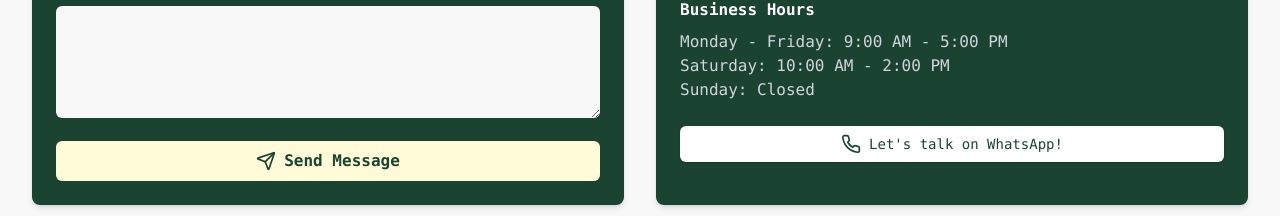
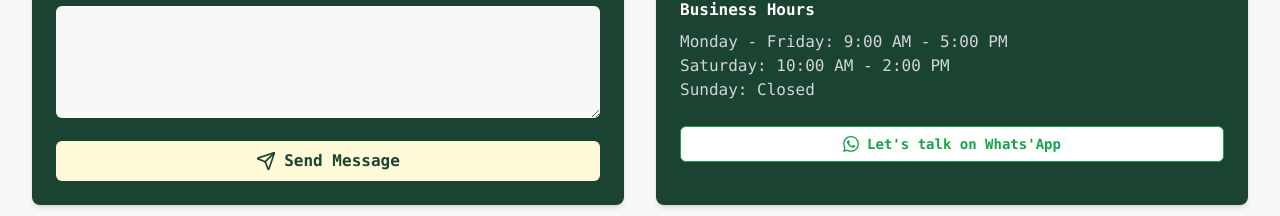
Before and after one commit to Mfullaty/artesana2, a Next.js app: page / in a window 1280 px wide. Shown: the part 3896-4112 px from the top of the page. Built offline with nearby package versions, Linux system fonts and the light colour scheme.

Commit message:
Improve contact us form

```diff
--- /dev/null
+++ b/app/api/commodity/route.js
@@ -0,0 +1,14 @@
+import axios from 'axios';
+
+export default function handler(req, res) {
+  const country = req.query.country;
+  const url = `https://api.imf.org/commodity-data?country=${country}&category=food&beverages`;
+
+  axios.get(url)
+    .then(response => {
+      res.status(200).json(response.data);
+    })
+    .catch(error => {
+      res.status(500).json({ error: error.message });
+    });
+}
--- /dev/null
+++ b/components/CommodityData.tsx
@@ -0,0 +1,34 @@
+import React, { useEffect, useState } from 'react';
+
+interface country {
+    country: string
+}
+const CommodityData = ({ country} : country) => {
+  const [data, setData] = useState(null);
+  const [error, setError] = useState(null);
+
+  useEffect(() => {
+    fetch(`api/commodity?country=${country}`)
+      .then(response => response.json())
+      .then(data => setData(data))
+      .catch(error => setError(error.message));
+  }, [country]);
+
+  console.log(data);
+
+  return (
+    <div>
+      {error && <p>Error: {error}</p>}
+      {data ? (
+        <div>
+          <h2>Commodity Data for {country}</h2>
+          <pre>{JSON.stringify(data, null, 2)}</pre>
+        </div>
+      ) : (
+        <p>Loading...</p>
+      )}
+    </div>
+  );
+};
+
+export default CommodityData;
--- a/components/ProductSinglePage.tsx
+++ b/components/ProductSinglePage.tsx
@@ -37,6 +37,7 @@
 import FeaturedProducts from "./sections/FeaturedProducts";
 import AgriculturalNews from "./sections/AgriCulturalNews";
 import RequestAQuoteForm from "./RequestAQuoteForm";
+import CommodityData from "./CommodityData";
 
 export default function LuxuryProductPage() {
   const [currentImage, setCurrentImage] = useState(0);
@@ -179,6 +180,7 @@
       </div>
       <FeaturedProducts />
       <AgriculturalNews />
+      {/* <CommodityData country="USA" /> */}
     </>
   );
 }
--- a/components/sections/ContactUs.tsx
+++ b/components/sections/ContactUs.tsx
@@ -116,13 +116,21 @@
             </div>
             <div className="mt-6">
             <Button
-                className="w-full bg-white text-primary hover:bg-primary-foreground hover:scale-105"
                   onClick={() =>
                     window.open("https://wa.me/2348138497268", "_blank")
                   }
+                  variant="outline"
+                  className="w-full text-green-600 border-green-600 hover:bg-green-600 hover:text-white transition-all duration-300 font-semibold"
                 >
-                <Phone className="h-5 w-5 mr-2" />
-                Let's talk on WhatsApp!
+                  <svg
+                    className="mr-2 h-4 w-4"
+                    fill="currentColor"
+                    viewBox="0 0 24 24"
+                    xmlns="http://www.w3.org/2000/svg"
+                  >
+                    <path d="M17.472 14.382c-.297-.149-1.758-.867-2.03-.967-.273-.099-.471-.148-.67.15-.197.297-.767.966-.94 1.164-.173.199-.347.223-.644.075-.297-.15-1.255-.463-2.39-1.475-.883-.788-1.48-1.761-1.653-2.059-.173-.297-.018-.458.13-.606.134-.133.298-.347.446-.52.149-.174.198-.298.298-.497.099-.198.05-.371-.025-.52-.075-.149-.669-1.612-.916-2.207-.242-.579-.487-.5-.669-.51-.173-.008-.371-.01-.57-.01-.198 0-.52.074-.792.372-.272.297-1.04 1.016-1.04 2.479 0 1.462 1.065 2.875 1.213 3.074.149.198 2.096 3.2 5.077 4.487.709.306 1.262.489 1.694.625.712.227 1.36.195 1.871.118.571-.085 1.758-.719 2.006-1.413.248-.694.248-1.289.173-1.413-.074-.124-.272-.198-.57-.347m-5.421 7.403h-.004a9.87 9.87 0 01-5.031-1.378l-.361-.214-3.741.982.998-3.648-.235-.374a9.86 9.86 0 01-1.51-5.26c.001-5.45 4.436-9.884 9.888-9.884 2.64 0 5.122 1.03 6.988 2.898a9.825 9.825 0 012.893 6.994c-.003 5.45-4.437 9.884-9.885 9.884m8.413-18.297A11.815 11.815 0 0012.05 0C5.495 0 .16 5.335.157 11.892c0 2.096.547 4.142 1.588 5.945L.057 24l6.305-1.654a11.882 11.882 0 005.683 1.448h.005c6.554 0 11.89-5.335 11.893-11.893a11.821 11.821 0 00-3.48-8.413z" />
+                  </svg>
+                  Let's talk on Whats'App
                 </Button>
             </div>
           </div>
--- a/package.json
+++ b/package.json
@@ -38,6 +38,7 @@
     "@radix-ui/react-toggle": "^1.1.0",
     "@radix-ui/react-toggle-group": "^1.1.0",
     "@radix-ui/react-tooltip": "^1.1.3",
+    "axios": "^1.7.7",
     "class-variance-authority": "^0.7.0",
     "clsx": "^2.1.1",
     "cmdk": "^1.0.0",
```
Also changed, not shown: 1 other file (tests, documents, lock files or other folders). Lines whose indentation alone changed are shown as unchanged.
